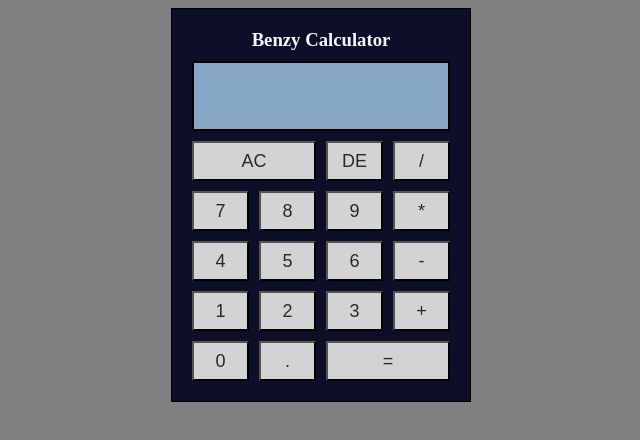
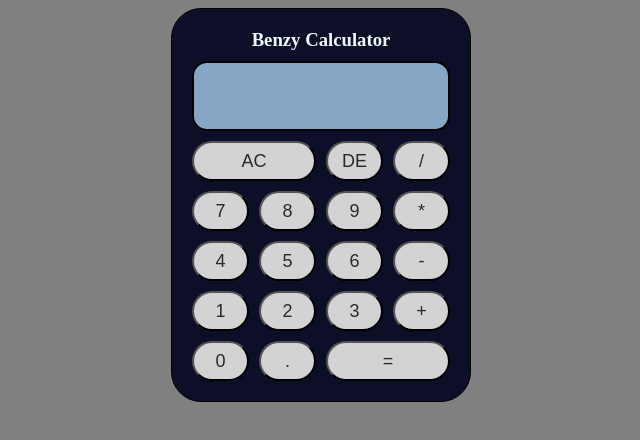
Before and after one commit to teddyyyyx/odin-calculator, a plain HTML site: page index.html in a window 1280 px wide. Shown: the whole page, without its empty margins (319-959 px from the left). Drawn offline with Linux system fonts and the light colour scheme.

Commit message:
Updated calculator UI and fixed javascript bugs

```diff
--- a/script.js
+++ b/script.js
@@ -34,6 +34,8 @@ decimalButton.addEventListener("click", decimal)
 function equal(){
     secondNum = currentOperand.textContent;
 
+    if(operator === '/' && (firstNum == 0 || secondNum == 0)) alert('Cannot divide with zero!')
+
                                                                                             console.log(`first num: ${firstNum}`)
                                                                                             console.log(`second num: ${secondNum}`)
                                                                                             console.log(`operator: ${operator}`)
@@ -41,6 +43,7 @@ function equal(){
 
 
     currentOperand.textContent = operate(operator, parseInt(firstNum), parseInt(secondNum));
+
 }
 
 function operate(operatorSymbol, a, b){
--- a/style.css
+++ b/style.css
@@ -15,6 +15,7 @@ body{
     width: 300px;
     height: auto;
     border: 1px solid black;
+    border-radius: 30px;
     padding: 20px;
     background-color: rgb(13, 15, 41);
 }
@@ -40,6 +41,7 @@ body{
     color: rgb(38, 43, 46);
     font-weight: 400;
     font-size: large;
+    border-radius: 20px;
 }
 
 .buttons > button:hover{
@@ -58,6 +60,7 @@ body{
 
 .currentNumDisplay{
     font-size: xx-large;
+
 }
 
 .display{
@@ -65,6 +68,7 @@ body{
     flex-direction: column;
     align-items: end;
     padding: 10px;
+    border-radius: 15px;
 }
 
 .name-test{
```
